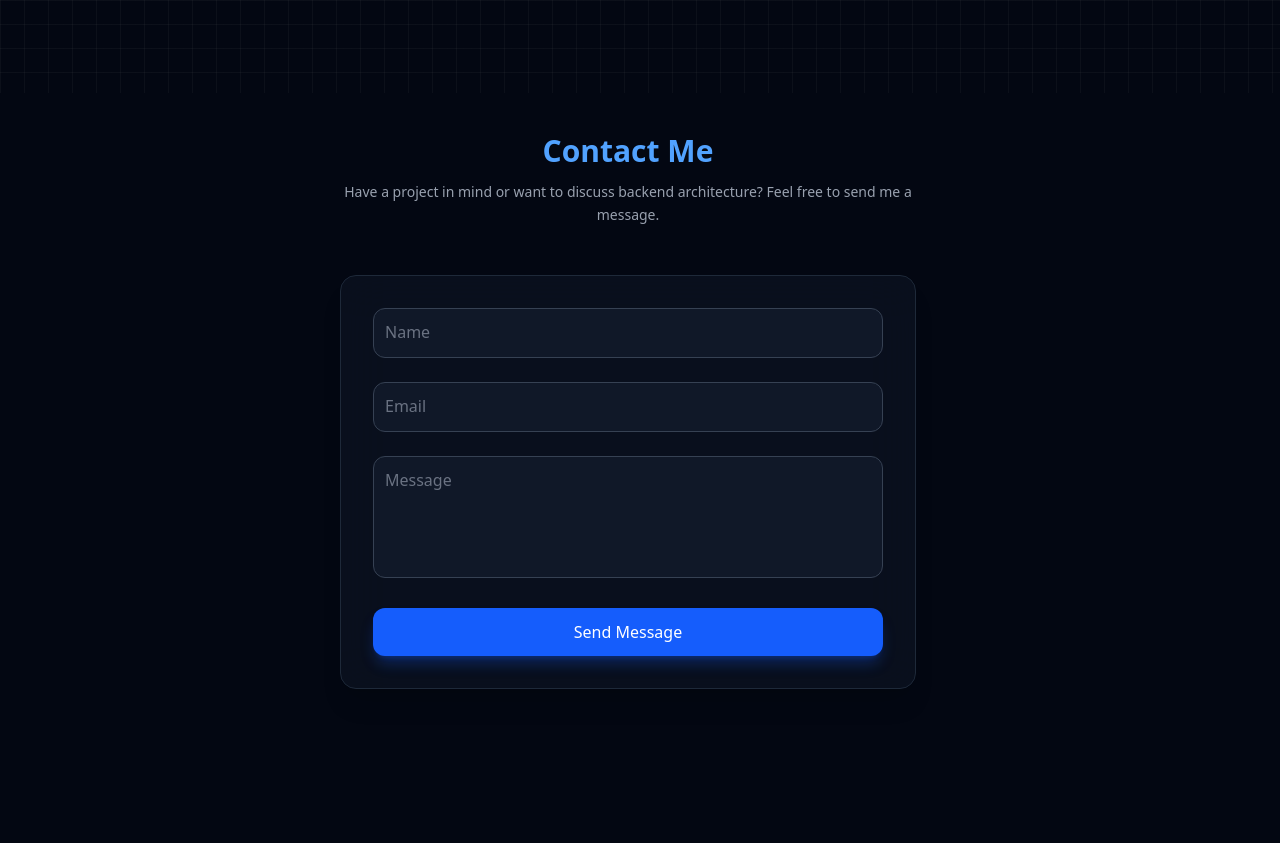
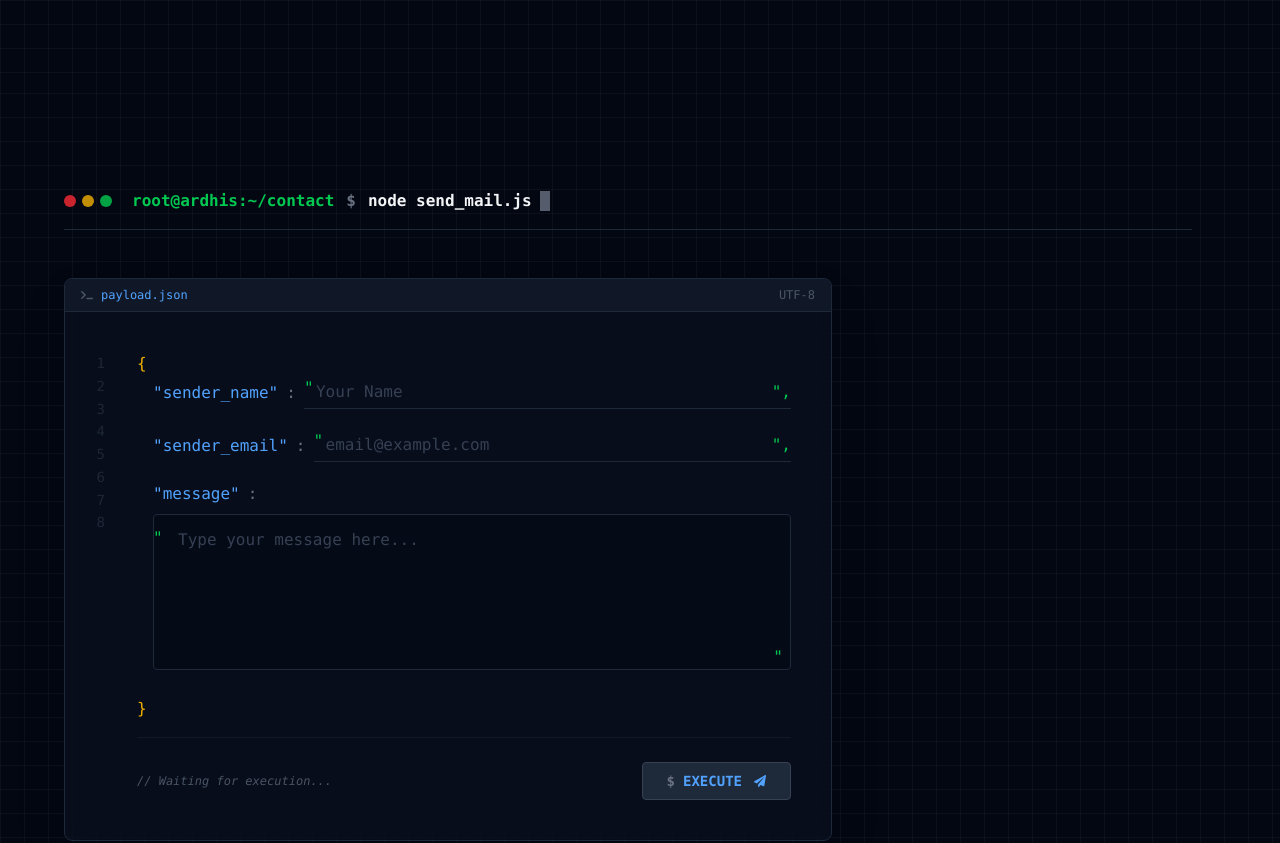
Before and after one commit to ardhisparahita/portfolio, a React (Vite) app: page / in a window 1280 px wide. Shown: the part 3360-4203 px from the top of the page. Built offline with nearby package versions, Linux system fonts and the light colour scheme.

Commit message:
style: change style to backend

```diff
--- a/src/Pages/Contact.tsx
+++ b/src/Pages/Contact.tsx
@@ -1,98 +1,211 @@
-import React from "react";
+import React, { useState, useRef, useEffect } from "react";
 import emailjs from "emailjs-com";
+import {
+  FaTerminal,
+  FaPaperPlane,
+  FaCheck,
+  FaExclamationTriangle,
+} from "react-icons/fa";
 
 const Contact: React.FC = () => {
+  const form = useRef<HTMLFormElement>(null);
+  const [status, setStatus] = useState<
+    "idle" | "sending" | "success" | "error"
+  >("idle");
+  const [lastLog, setLastLog] = useState<string>("");
+  const [text, setText] = useState("");
+  const fullText = "node send_mail.js";
+
+  useEffect(() => {
+    let index = 0;
+    const interval = setInterval(() => {
+      setText(fullText.slice(0, index));
+      index++;
+      if (index > fullText.length) clearInterval(interval);
+    }, 50);
+    return () => clearInterval(interval);
+  }, []);
+
   const sendEmail = (e: React.FormEvent<HTMLFormElement>) => {
     e.preventDefault();
+    const currentForm = form.current;
+
+    if (!currentForm) return;
+
+    setStatus("sending");
+    setLastLog("Initiating handshake...");
 
     const serviceId = import.meta.env.VITE_SERVICE_ID;
     const templateId = import.meta.env.VITE_TEMPLATE_ID;
     const publicKey = import.meta.env.VITE_PUBLIC_KEY;
 
-    console.log({ serviceId, templateId, publicKey });
+    setTimeout(() => {
+      setLastLog("Sending payload to SMTP server...");
 
-    emailjs.sendForm(serviceId, templateId, e.currentTarget, publicKey).then(
-      () => alert("Message sent successfully!"),
+      emailjs.sendForm(serviceId, templateId, currentForm, publicKey).then(
+        () => {
+          setLastLog("200 OK: Message delivered.");
+          setStatus("success");
+          currentForm.reset();
+
+          setTimeout(() => {
+            setStatus("idle");
+            setLastLog("");
+          }, 5000);
+        },
         (error) => {
           console.error(error);
-        alert("Failed to send message. Please try again.");
+          setLastLog(`Error: ${error.text}`);
+          setStatus("error");
         }
       );
-
-    e.currentTarget.reset();
+    }, 1500);
   };
 
   return (
     <section
       id="contact"
-      className="
-        min-h-screen bg-gray-950 text-white
-        pt-10 pb-24
-      "
+      className="min-h-screen bg-gray-950 text-gray-300 font-mono py-24 relative overflow-hidden"
     >
-      <div className="max-w-6xl mx-auto w-full px-6 xl:pl-0 xl:pr-6">
-        <div className="text-center mb-12">
-          <h2 className="text-3xl font-bold text-blue-400 mb-3">Contact Me</h2>
-          <p className="text-gray-400 text-sm max-w-xl mx-auto leading-relaxed">
-            Have a project in mind or want to discuss backend architecture? Feel
-            free to send me a message.
-          </p>
+      <div className="absolute inset-0 bg-[linear-gradient(to_right,#80808012_1px,transparent_1px),linear-gradient(to_bottom,#80808012_1px,transparent_1px)] bg-size-[24px_24px]"></div>
+
+      <div className="max-w-6xl mx-auto w-full px-6 xl:pl-0 xl:pr-6 relative z-10">
+        <div className="mb-12 flex items-center gap-3 text-sm md:text-base font-bold border-b border-gray-800 pb-4">
+          <div className="flex gap-1.5 mr-2">
+            <div className="w-3 h-3 rounded-full bg-red-500/80"></div>
+            <div className="w-3 h-3 rounded-full bg-yellow-500/80"></div>
+            <div className="w-3 h-3 rounded-full bg-green-500/80"></div>
+          </div>
+          <span className="text-green-500">root@ardhis:~/contact</span>
+          <span className="text-gray-500">$</span>
+          <div className="flex items-center">
+            <span className="text-gray-100">{text}</span>
+            <span className="w-2.5 h-5 bg-gray-500 animate-pulse ml-2 block"></span>
+          </div>
         </div>
 
-        <div className="max-w-xl mx-auto bg-gray-900/50 backdrop-blur-xl p-8 rounded-2xl border border-gray-800 shadow-xl hover:border-blue-500/50 transition-colors duration-300">
-          <form className="space-y-6" onSubmit={sendEmail}>
-            <div className="relative">
+        <div className="w-full max-w-3xl">
+          <div className="bg-gray-900/40 border border-gray-800 rounded-lg overflow-hidden shadow-2xl backdrop-blur-sm">
+            <div className="bg-gray-900 border-b border-gray-800 px-4 py-2 flex items-center justify-between">
+              <span className="text-xs text-blue-400 flex items-center gap-2">
+                <FaTerminal className="text-gray-600" /> payload.json
+              </span>
+              <span className="text-xs text-gray-600">UTF-8</span>
+            </div>
+
+            <div className="p-6 md:p-10 relative">
+              <div className="absolute left-4 top-10 bottom-10 w-6 text-right text-gray-700 text-sm select-none hidden sm:block leading-relaxed font-mono opacity-50">
+                1<br />2<br />3<br />4<br />5<br />6<br />7<br />8<br />
+              </div>
+
+              <form
+                ref={form}
+                onSubmit={sendEmail}
+                className="sm:pl-8 space-y-5"
+              >
+                <span className="text-yellow-500">{`{`}</span>
+
+                <div className="flex flex-col sm:flex-row sm:items-center gap-2 pl-4">
+                  <span className="text-blue-400 min-w-fit">"sender_name"</span>
+                  <span className="text-gray-500">:</span>
+                  <div className="relative flex-1 group">
+                    <span className="absolute left-0 text-green-500">"</span>
                     <input
                       type="text"
                       name="name"
-                placeholder=" "
                       required
-                className="peer w-full p-3 bg-gray-900 border border-gray-700 rounded-xl text-white placeholder-transparent focus:outline-none focus:border-blue-500 transition"
+                      autoComplete="off"
+                      placeholder="Your Name"
+                      className="w-full bg-transparent border-b border-gray-800 focus:border-blue-500 text-green-400 px-3 py-1 outline-none transition-colors placeholder-gray-700 font-mono"
                     />
-              <label className="absolute left-3 top-3 text-gray-400 text-sm transition-all peer-placeholder-shown:top-3 peer-placeholder-shown:text-base peer-placeholder-shown:text-gray-500 peer-focus:-top-2.5 peer-focus:left-2 peer-focus:text-xs peer-focus:text-blue-400 peer-focus:bg-gray-900 peer-focus:px-1">
-                Name
-              </label>
+                    <span className="absolute right-0 top-1 text-green-500">
+                      ",
+                    </span>
+                  </div>
                 </div>
 
-            <div className="relative">
+                <div className="flex flex-col sm:flex-row sm:items-center gap-2 pl-4">
+                  <span className="text-blue-400 min-w-fit">
+                    "sender_email"
+                  </span>
+                  <span className="text-gray-500">:</span>
+                  <div className="relative flex-1 group">
+                    <span className="absolute left-0 text-green-500">"</span>
                     <input
                       type="email"
                       name="email"
-                placeholder=" "
                       required
-                className="peer w-full p-3 bg-gray-900 border border-gray-700 rounded-xl text-white placeholder-transparent focus:outline-none focus:border-blue-500 transition"
+                      autoComplete="off"
+                      placeholder="email@example.com"
+                      className="w-full bg-transparent border-b border-gray-800 focus:border-blue-500 text-green-400 px-3 py-1 outline-none transition-colors placeholder-gray-700 font-mono"
                     />
-              <label className="absolute left-3 top-3 text-gray-400 text-sm transition-all peer-placeholder-shown:top-3 peer-placeholder-shown:text-base peer-placeholder-shown:text-gray-500 peer-focus:-top-2.5 peer-focus:left-2 peer-focus:text-xs peer-focus:text-blue-400 peer-focus:bg-gray-900 peer-focus:px-1">
-                Email
-              </label>
+                    <span className="absolute right-0 top-1 text-green-500">
+                      ",
+                    </span>
+                  </div>
                 </div>
 
-            <input
-              type="hidden"
-              name="time"
-              value={new Date().toLocaleString()}
-            />
-
-            <div className="relative">
+                <div className="flex flex-col gap-2 pl-4">
+                  <div className="flex items-center gap-2">
+                    <span className="text-blue-400">"message"</span>
+                    <span className="text-gray-500">:</span>
+                  </div>
+                  <div className="relative w-full group">
+                    <span className="absolute left-0 top-3 text-green-500">
+                      "
+                    </span>
                     <textarea
                       name="message"
-                placeholder=" "
-                rows={4}
+                      rows={5}
                       required
-                className="peer w-full p-3 bg-gray-900 border border-gray-700 rounded-xl text-white placeholder-transparent focus:outline-none focus:border-blue-500 transition resize-none"
+                      placeholder="Type your message here..."
+                      className="w-full bg-gray-950/30 border border-gray-800 rounded focus:border-blue-500 text-green-400 px-4 py-3 pl-6 outline-none transition-colors resize-none placeholder-gray-700 leading-relaxed font-mono"
                     />
-              <label className="absolute left-3 top-3 text-gray-400 text-sm transition-all peer-placeholder-shown:top-3 peer-placeholder-shown:text-base peer-placeholder-shown:text-gray-500 peer-focus:-top-2.5 peer-focus:left-2 peer-focus:text-xs peer-focus:text-blue-400 peer-focus:bg-gray-900 peer-focus:px-1">
-                Message
-              </label>
+                    <span className="absolute right-2 bottom-2 text-green-500">
+                      "
+                    </span>
+                  </div>
+                </div>
+
+                <span className="text-yellow-500">{`}`}</span>
+
+                <div className="pt-6 flex flex-col sm:flex-row items-center justify-between gap-4 border-t border-gray-800/50 mt-4">
+                  <div className="text-xs font-mono min-h-6 flex items-center">
+                    {status === "sending" && (
+                      <span className="text-yellow-500 flex items-center gap-2">
+                        <span className="animate-spin">⟳</span> {lastLog}
+                      </span>
+                    )}
+                    {status === "success" && (
+                      <span className="text-green-500 flex items-center gap-2">
+                        <FaCheck /> {lastLog}
+                      </span>
+                    )}
+                    {status === "error" && (
+                      <span className="text-red-500 flex items-center gap-2">
+                        <FaExclamationTriangle /> {lastLog}
+                      </span>
+                    )}
+                    {status === "idle" && (
+                      <span className="text-gray-600 italic">
+                        // Waiting for execution...
+                      </span>
+                    )}
                   </div>
 
                   <button
                     type="submit"
-              className="w-full bg-blue-600 text-white py-3 rounded-xl font-medium hover:bg-blue-500 transition transform hover:-translate-y-0.5 active:translate-y-0 shadow-lg shadow-blue-600/30"
+                    disabled={status === "sending" || status === "success"}
+                    className={`flex items-center gap-2 px-6 py-2 rounded bg-gray-800 hover:bg-gray-700 border border-gray-700 text-blue-400 transition-all font-bold text-sm disabled:opacity-50 disabled:cursor-not-allowed hover:shadow-[0_0_15px_rgba(59,130,246,0.2)]`}
                   >
-              Send Message
+                    <span className="text-gray-500">$</span>
+                    <span>EXECUTE</span>
+                    <FaPaperPlane className="text-xs ml-1" />
                   </button>
+                </div>
               </form>
+            </div>
+          </div>
         </div>
       </div>
     </section>
```
Lines whose indentation alone changed are shown as unchanged.
